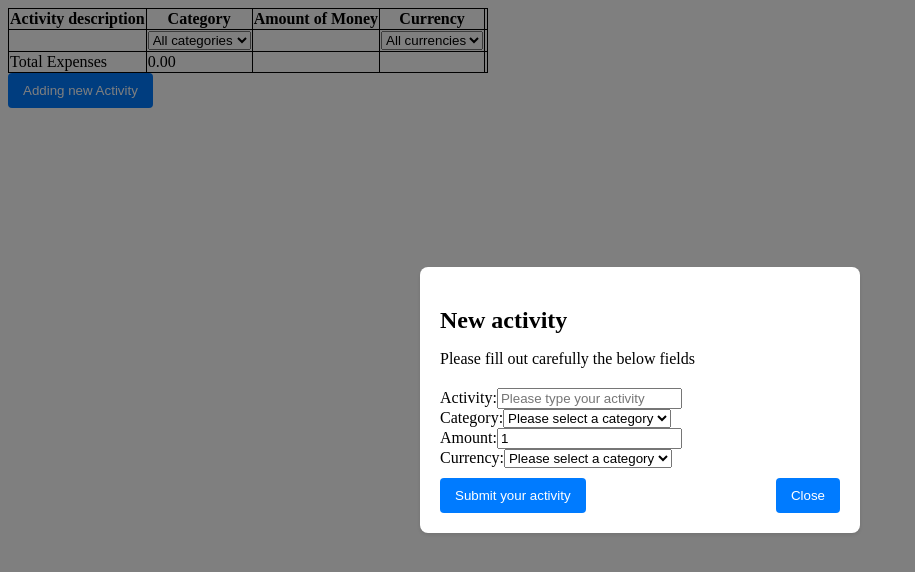
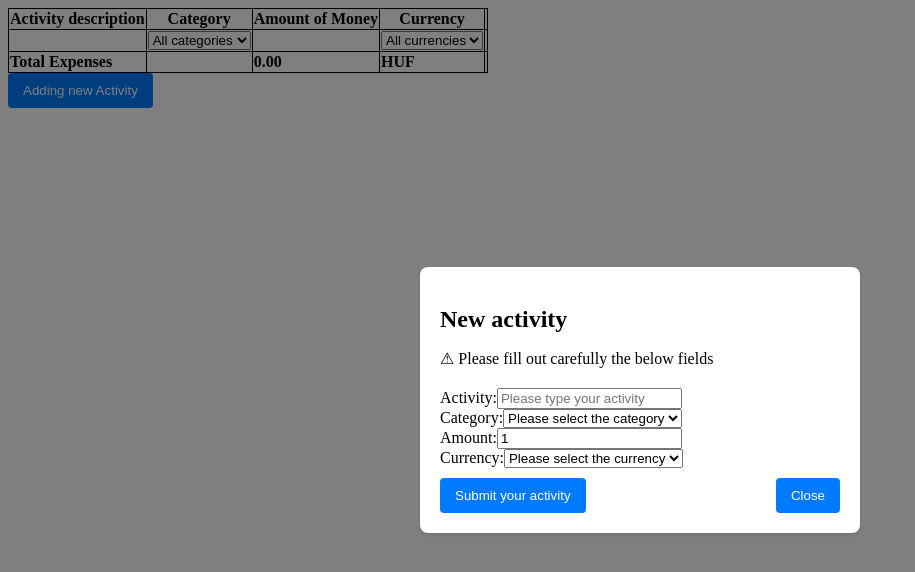
Before and after one commit to Mechazzz/Expense_Tracker, a React (Vite) app: page / in a window 1280 px wide. Both pictures are taken after a click on the button "Adding new Activity". Shown: the top 572 px of the page, without its empty margins (0-915 px from the left). Built offline with nearby package versions, Linux system fonts and the light colour scheme.

Commit message:
Errormessages_Update_2021.01.07

```diff
--- a/src/Components/Expenses.tsx
+++ b/src/Components/Expenses.tsx
@@ -75,7 +75,8 @@ const Expenses = ({ activities, onDelete }: Props) => {
       <tfoot>
         <tr>
           <td className="totalExpenses">Total Expenses</td>
-          <td>
+          <td> </td>
+          <td className="totalExpenses">
             {activities
               .filter(filterCategory)
               .filter(currencyCategory)
@@ -91,8 +92,7 @@ const Expenses = ({ activities, onDelete }: Props) => {
               }, 0)
               .toFixed(2)}
           </td>
-          <td></td>
-          <td></td>
+          <td className="totalExpenses">HUF</td>
         </tr>
       </tfoot>
     </table>
--- a/src/Components/UserInput.tsx
+++ b/src/Components/UserInput.tsx
@@ -2,11 +2,14 @@ import { useForm } from "react-hook-form";
 import { z } from "zod";
 import { zodResolver } from "@hookform/resolvers/zod";
 import { UserInputType } from "../types/UserInput";
+import "../Styling/ErrorMessage.css";
 
 const schema = z.object({
   activity: z
     .string()
-    .min(1, { message: "Activity is required" })
+    .min(1, {
+      message: "Activity is required",
+    })
     .min(2, { message: "Activity name must contain at least 2 characters" })
     .refine(
       (txt) => /^[a-zA-Z\s]*$/.test(txt),
@@ -17,9 +20,25 @@ const schema = z.object({
   }),
   amount: z
     .number()
-    .min(1, { message: "Amount is required and must be a valid number" }),
+    .min(1, { message: "Amount is required and must be a valid number" })
+    .refine(
+      (value) => {
+        if (
+          typeof value !== "number" ||
+          isNaN(value) ||
+          value !== undefined ||
+          value !== null
+        ) {
+          return false;
+        }
+        return true;
+      },
+      {
+        message: "Valid amount is needed",
+      }
+    ),
   currency: z.string().refine((value) => value !== "", {
-    message: "Valid category is needed",
+    message: "Valid currency is needed",
   }),
 });
 
@@ -55,18 +74,22 @@ const UserInput = ({ onSubmitUserInput, toggleFunction }: Props) => {
           type="text"
           placeholder="Please type your activity"
         />
-        {errors.activity && <p>{errors.activity.message}</p>}
+        {errors.activity && (
+          <p className="ErrorMessage">{errors.activity.message}</p>
+        )}
       </div>
       <div>
         <label htmlFor="category">Category:</label>
         <select {...register("category")} id="category">
-          <option value="">Please select a category</option>
+          <option value="">Please select the category</option>
           <option value="Free time">Free time</option>
           <option value="Business">Business</option>
           <option value="Household">Household</option>
           <option value="Others">Others</option>
         </select>
-        {errors.category && <p>{errors.category.message}</p>}
+        {errors.category && (
+          <p className="ErrorMessage">{errors.category.message}</p>
+        )}
       </div>
       <div>
         <label htmlFor="amount">Amount:</label>
@@ -76,17 +99,21 @@ const UserInput = ({ onSubmitUserInput, toggleFunction }: Props) => {
           type="number"
           placeholder="Please type the amount of money"
         />
-        {errors.amount && <p>{errors.amount.message}</p>}
+        {errors.amount && (
+          <p className="ErrorMessage">{errors.amount.message}</p>
+        )}
       </div>
       <div>
         <label htmlFor="currency">Currency:</label>
         <select {...register("currency")} id="currency">
-          <option value="">Please select a category</option>
+          <option value="">Please select the currency</option>
           <option value="EUR">EUR</option>
           <option value="USD">USD</option>
           <option value="HUF">HUF</option>
         </select>
-        {errors.currency && <p>{errors.currency.message}</p>}
+        {errors.currency && (
+          <p className="ErrorMessage">{errors.currency.message}</p>
+        )}
       </div>
       <button className="submitButton" type="submit">
         Submit your activity
--- /dev/null
+++ b/src/Styling/ErrorMessage.css
@@ -0,0 +1,8 @@
+.ErrorMessage {
+    color: red;
+}
+
+p::before {
+    display: inline;
+    content: "⚠ ";
+  }
--- a/src/Styling/Expenses.css
+++ b/src/Styling/Expenses.css
@@ -4,5 +4,5 @@
 }
 
 .totalExpenses {
-
+font-weight: bold;
 }
--- a/src/Styling/Modal.css
+++ b/src/Styling/Modal.css
@@ -65,5 +65,5 @@ float: right;
 }
 
 .submitButton {
-margin-top: 10px
+margin-top: 10px;
 }
```
